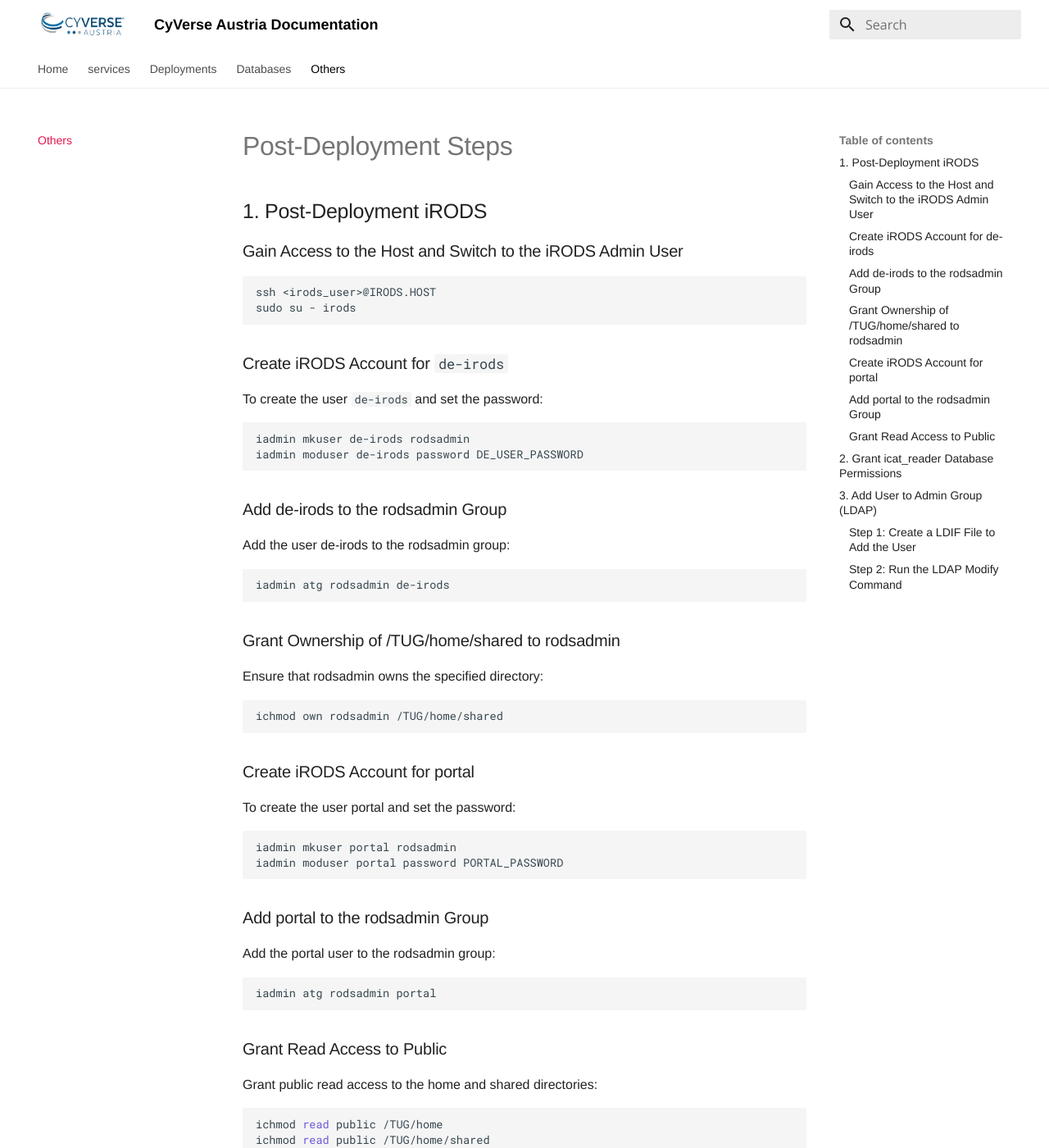
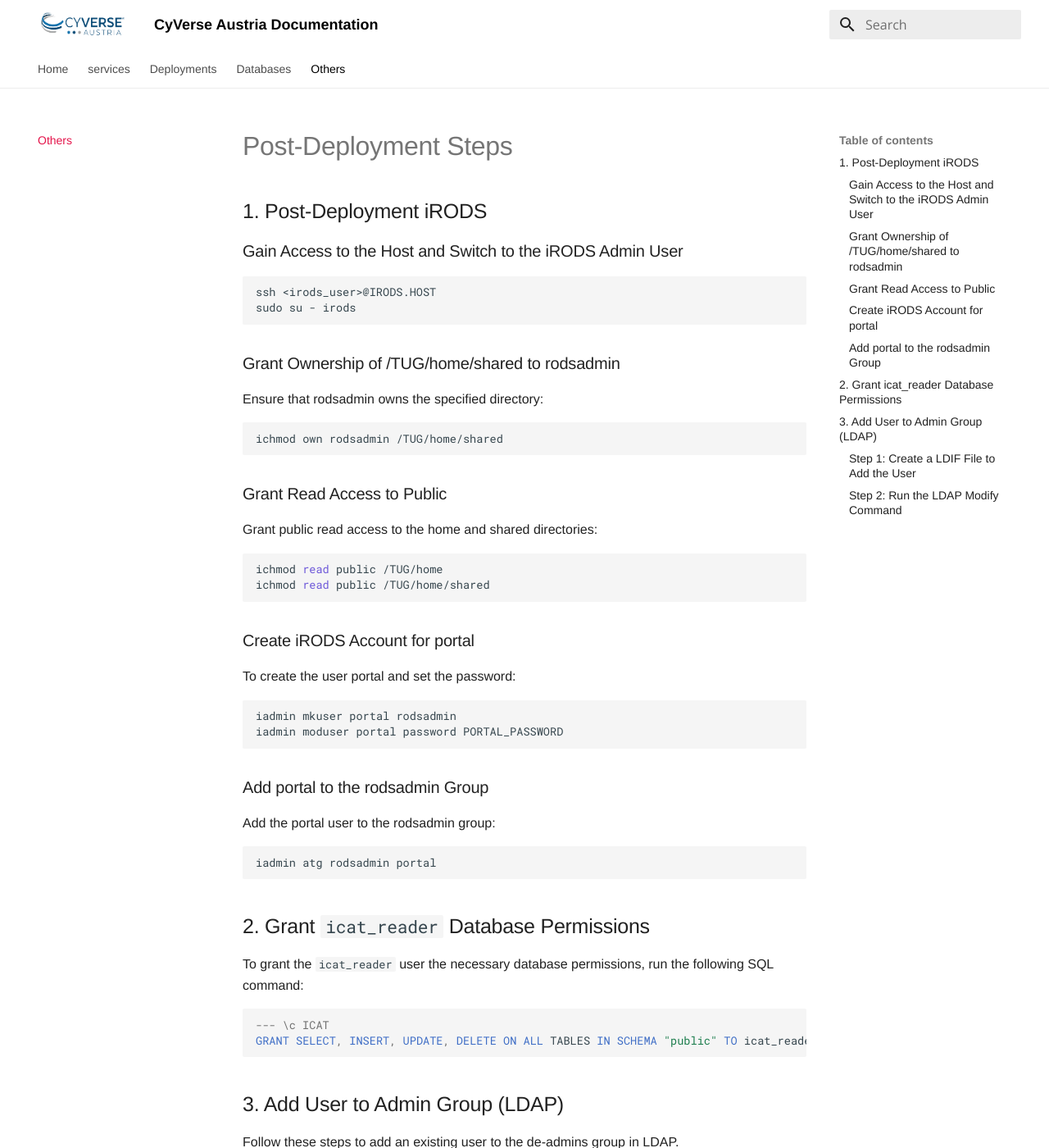
Before and after one commit to cyverse-austria/docs, an MkDocs documentation site: the page built from docs/others/main.md, in a window 1280 px wide and 1400 px high. Shown: the whole window at 82% size. Built offline with MkDocs 1.6.1 and Material for MkDocs 9.7.7, drawn with Linux system fonts in a browser that asks for light colours.

Commit message:
irods: update

````diff
--- a/docs/others/main.md
+++ b/docs/others/main.md
@@ -10,25 +10,18 @@ ssh <irods_user>@IRODS.HOST
 sudo su - irods
 ```
 
-### Create iRODS Account for `de-irods`
-To create the user `de-irods` and set the password:
-
-```bash
-iadmin mkuser de-irods rodsadmin
-iadmin moduser de-irods password DE_USER_PASSWORD
-```
-
-### Add de-irods to the rodsadmin Group
-Add the user de-irods to the rodsadmin group:
-
-```bash
-iadmin atg rodsadmin de-irods
-```
-
 ### Grant Ownership of /TUG/home/shared to rodsadmin
 Ensure that rodsadmin owns the specified directory:
 ```bash
 ichmod own rodsadmin /TUG/home/shared
+```
+
+### Grant Read Access to Public
+Grant public read access to the home and shared directories:
+
+```bash
+ichmod read public /TUG/home
+ichmod read public /TUG/home/shared
 ```
 
 ### Create iRODS Account for portal
@@ -43,14 +36,6 @@ Add the portal user to the rodsadmin group:
 
 ```bash
 iadmin atg rodsadmin portal
-```
-
-### Grant Read Access to Public
-Grant public read access to the home and shared directories:
-
-```bash
-ichmod read public /TUG/home
-ichmod read public /TUG/home/shared
 ```
 
 
````
